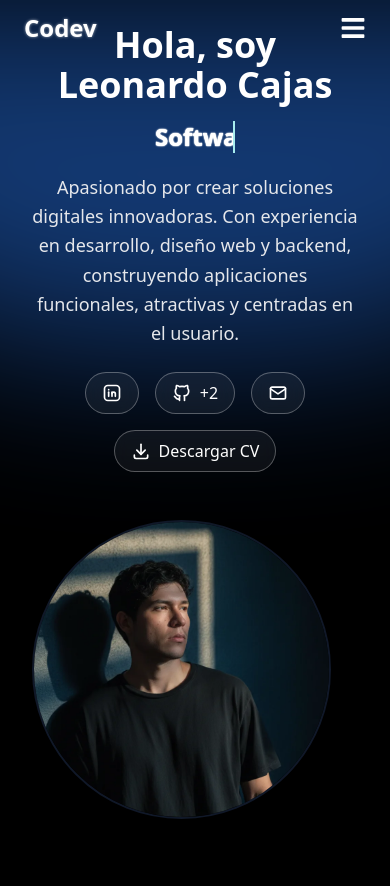
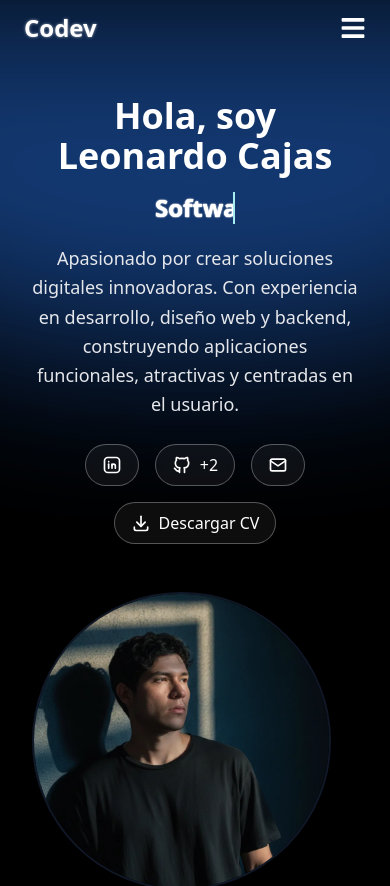
Before and after one commit to Leonardocajassdev/Portafolio-web, a React (Vite) app in the folder Frontend/: page / in a window 390 px wide. Shown: the top 886 px of the page. Built offline with nearby package versions, Linux system fonts and the light colour scheme.

Commit message:
Pt inicio

```diff
--- a/Frontend/src/pages/Sections/Inicio.tsx
+++ b/Frontend/src/pages/Sections/Inicio.tsx
@@ -24,7 +24,7 @@ export default function Inicio() {
   return (
     <section
       id="inicio"
-      className="relative min-h-screen bg-black flex items-center justify-center px-8 md:px-20 lg:px-40 overflow-hidden"
+      className="relative min-h-screen bg-black flex items-center justify-center px-8 md:px-20 lg:px-40 overflow-hidden pt-24 md:pt-0"
     >
       {/* Fondo azul difuminado */}
       <div className="absolute top-0 left-1/2 -translate-x-1/2 w-[900px] h-[350px] bg-blue-500 opacity-45 blur-[90px] rounded-b-full z-0"></div>
```
